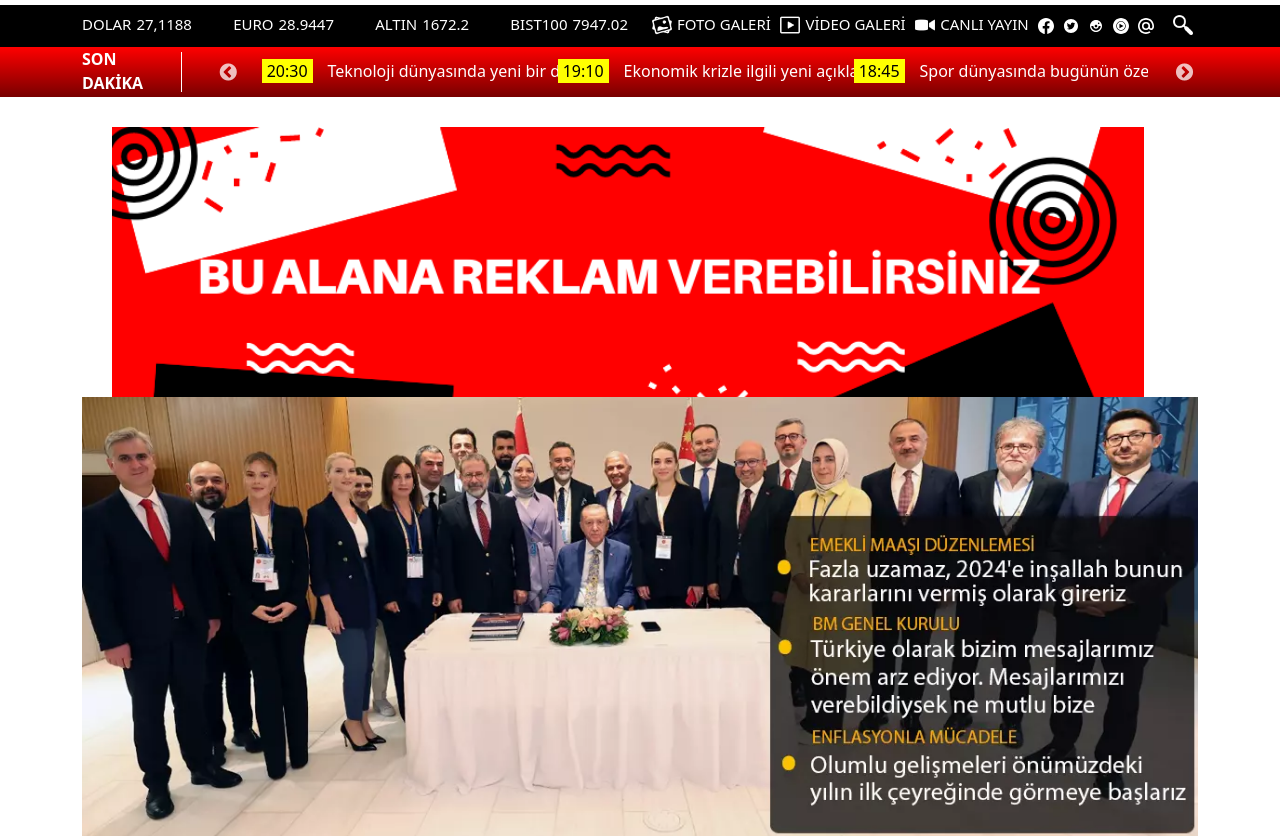
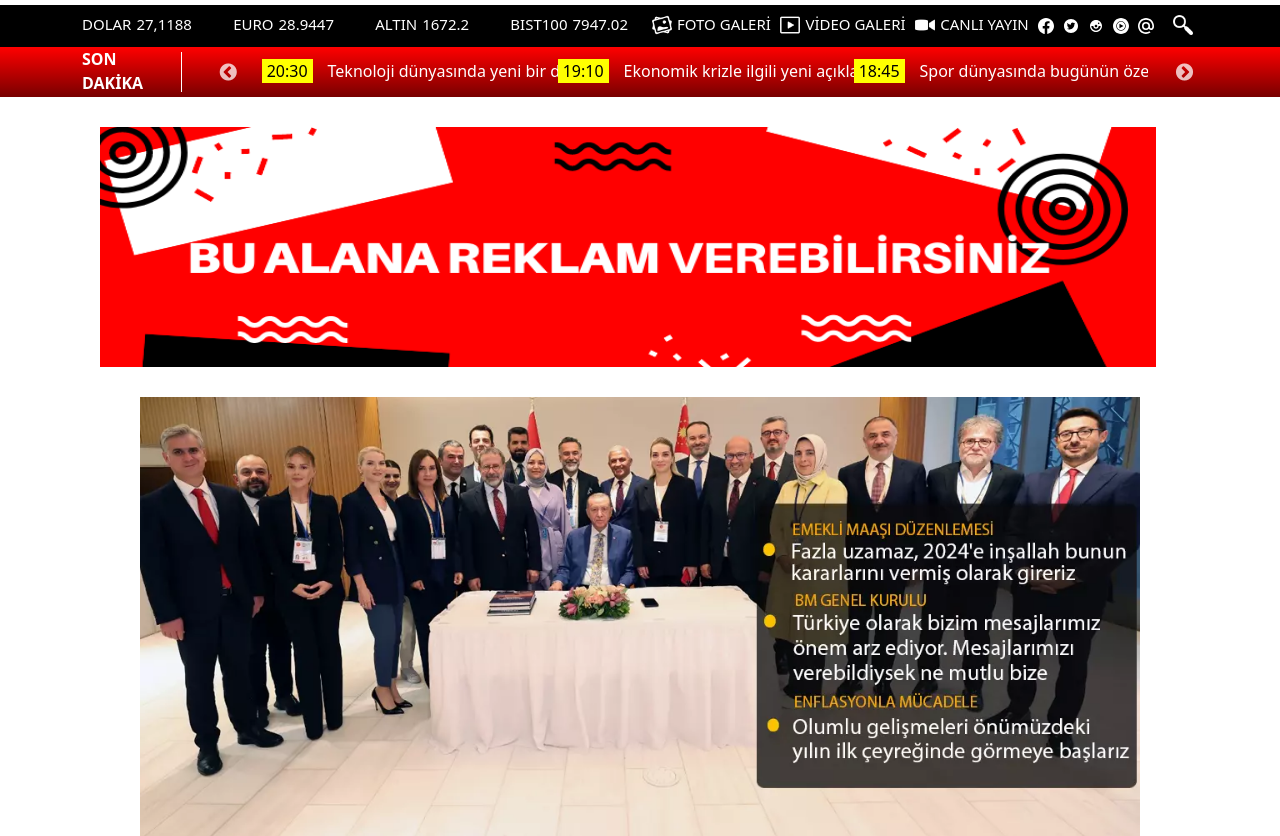
Before and after one commit to emrgcmnn/star-haber, a React (Create React App) app: page / in a window 1280 px wide. Shown: the part 140-976 px from the top of the page. Built offline with nearby package versions, Linux system fonts and the light colour scheme; no server answers.

Commit message:
bazı ayarlar

```diff
--- a/src/Component.scss
+++ b/src/Component.scss
@@ -111,26 +111,24 @@
 
 
 
-.reklam {
+  .reklam {
     width: 100%;
     height: 300px;
     display: flex;
     align-items: center;
     justify-content: center;
-    padding: 30px;
     overflow: hidden;
-    div{
-        img{
-            height: min-content;
-        }
-    }
-
-
-}
-.anaresim{
-    height:fit-content;
 }
 
+.reklam-resim {
+    padding: 30px;
+    width: 100%;
+    height: 100%; /* veya belirli bir yükseklik değeri */
+    object-fit: fill;
+}
+.haberresim {
+    width: 80%;
+}
 
 .resimGaleri {
     color: white;
--- a/src/Components/Haber.js
+++ b/src/Components/Haber.js
@@ -19,7 +19,7 @@ export default function Haber() {
     return (
         <div className="container haberresim">
 
-            <div className="row anaresim">
+            <div className="row ">
                 {selectedImage && <img src={selectedImage} alt="Seçilen Resim" />}
             </div>
 
--- a/src/Components/Reklam.js
+++ b/src/Components/Reklam.js
@@ -3,11 +3,9 @@ import Reklams from '../png/reklamor.png'
 
 export default function Reklam() {
   return (
-    <div class="container ">
-      <div class="row reklam">
-       <img src={Reklams}></img>
-
-
+    <div className="container">
+      <div className="row reklam">
+       <img src={Reklams} alt="Reklam" className="reklam-resim" />
       </div>
     </div>
   )
```
